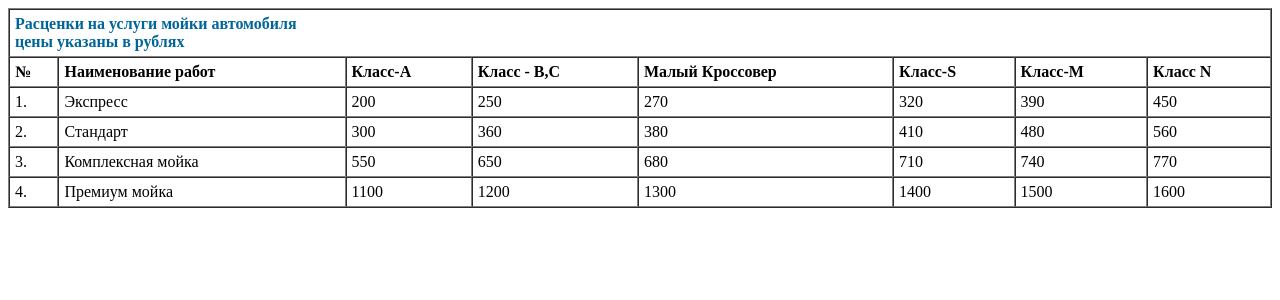
After one commit to alexandex/htdocs, a PHP site: page /moi.html in a window 1280 px wide. The commit adds this page. Shown: the top 300 px of the page. Run offline with PHP 8.4, Linux system fonts and the light colour scheme.

Commit message:
дописать zap.php

```diff
--- /dev/null
+++ b/html-content/moi.html
@@ -0,0 +1,145 @@
+
+<table border="1" cellpadding="5" cellspacing="0" style="width:100%">
+	<tbody>
+		<tr>
+			<td colspan="12">
+			<p><span style="color:#00669a"><strong>Расценки на услуги мойки автомобиля </strong><br />
+			<strong>цены указаны в рублях</strong></span></p>
+			</td>
+		</tr>
+		<tr>
+			<td>
+			<p><strong>№</strong></p>
+			</td>
+			<td>
+			<p><strong>Наименование работ</strong></p>
+			</td>
+			<td>
+			<p><strong>Класс-А</strong></p>
+			</td>
+			<td>
+			<p><strong>Класс - В,С</strong></p>
+			</td>
+			<td>
+			<p><strong>Малый Кроссовер</strong></p>
+			</td>
+			<td>
+			<p><strong>Класс-S</strong></p>
+			</td>
+			<td>
+			<p><strong>Класс-М</strong></p>
+            </td>
+            <td>
+                <p><strong>Класс N</strong></p>
+            </td>
+
+		</tr>
+		<tr>
+			<td>
+			<p>1.</p>
+			</td>
+			<td>
+			<p>Экспресс</p>
+			</td>
+			<td>
+			<p>200</p>
+			</td>
+			<td>
+			<p>250</p>
+			</td>
+			<td>
+			<p>270</p>
+			</td>
+			<td>
+			<p>320</p>
+			</td>
+			<td>
+			<p>390</p>
+			</td>
+			<td>
+			<p>450</p>
+			</td>
+
+		</tr>
+		<tr>
+			<td>
+			<p>2.</p>
+			</td>
+			<td>
+			<p>Стандарт</p>
+			</td>
+			<td>
+			<p>300</p>
+			</td>
+			<td>
+			<p>360</p>
+			</td>
+			<td>
+			<p>380</p>
+			</td>
+			<td>
+			<p>410</p>
+			</td>
+			<td>
+			<p>480</p>
+			</td>
+			<td>
+			<p>560</p>
+			</td>
+
+		</tr>
+		<tr>
+			<td>
+			<p>3.</p>
+			</td>
+			<td>
+			<p>Комплексная мойка</p>
+			</td>
+			<td>
+			<p>550</p>
+			</td>
+			<td>
+			<p>650</p>
+			</td>
+			<td>
+			<p>680</p>
+			</td>
+			<td>
+			<p>710</p>
+			</td>
+			<td>
+			<p>740</p>
+			</td>
+			<td>
+			<p>770</p>
+			</td>
+
+		</tr>
+		<tr>
+			<td>
+			<p>4.</p>
+			</td>
+			<td>
+			<p>Премиум мойка</p>
+			</td>
+			<td>
+			<p>1100</p>
+			</td>
+			<td>
+			<p>1200</p>
+			</td>
+			<td>
+			<p>1300</p>
+			</td>
+			<td>
+			<p>1400</p>
+			</td>
+			<td>
+			<p>1500</p>
+			</td>
+			<td>
+                <p>1600</p>
+            </td>
+		</tr>
+
+</table>
--- a/html-content/php.php
+++ b/html-content/php.php
@@ -76,9 +76,10 @@
             <?php
             include 'cena.html';
             ?>
-
+<br>
+<img border="0" src="/Images/orngblckstrp.gif" width="780" height="31">
             <?php
-            include '';
+            include 'moi.html';
 
             ?>
 
--- /dev/null
+++ b/html-content/zap.php
@@ -0,0 +1,3 @@
+<?php
+$dblocatio =
+?>
```
